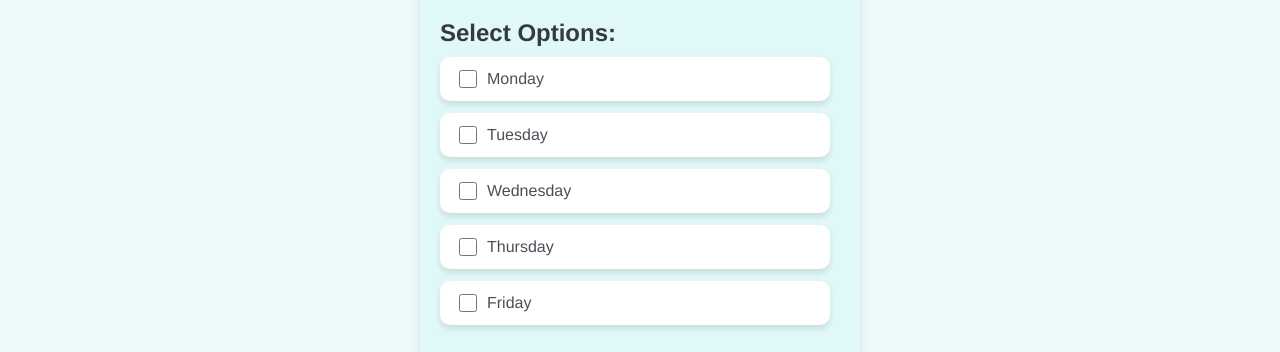
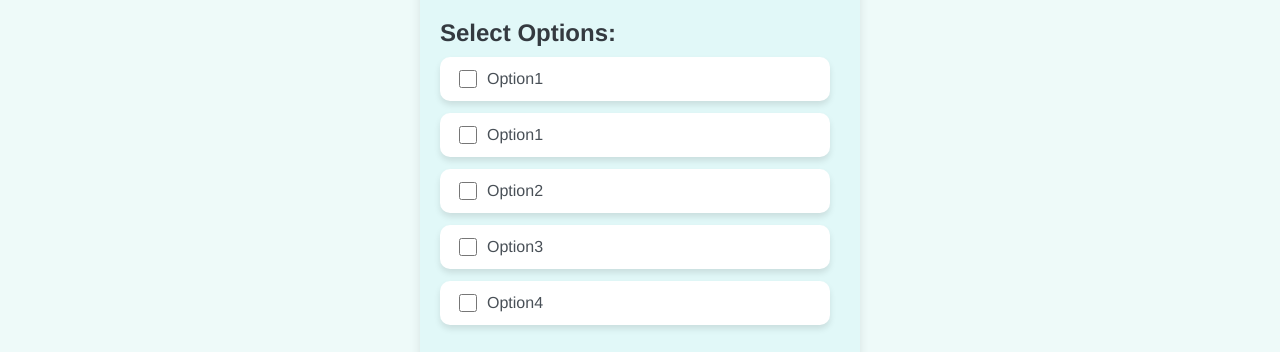
Before and after one commit to Akhilarroj22992923/checkbox-assignmet, a React (Create React App) app: page / in a window 1280 px wide. Shown: the part 127-479 px from the top of the page. Built offline with nearby package versions, Linux system fonts and the light colour scheme.

Commit message:
"Enhanced options"

```diff
--- a/src/App.js
+++ b/src/App.js
@@ -3,7 +3,7 @@ import './App.css';
 import CheckboxComponent from './CheckboxComponent';
 
 function App() {
-  const options = ['Monday', 'Tuesday', 'Wednesday', 'Thursday', 'Friday'];
+  const options = ['Option1', 'Option1', 'Option2', 'Option3', 'Option4'];
 
   return (
     <div className="app-container">.
```
